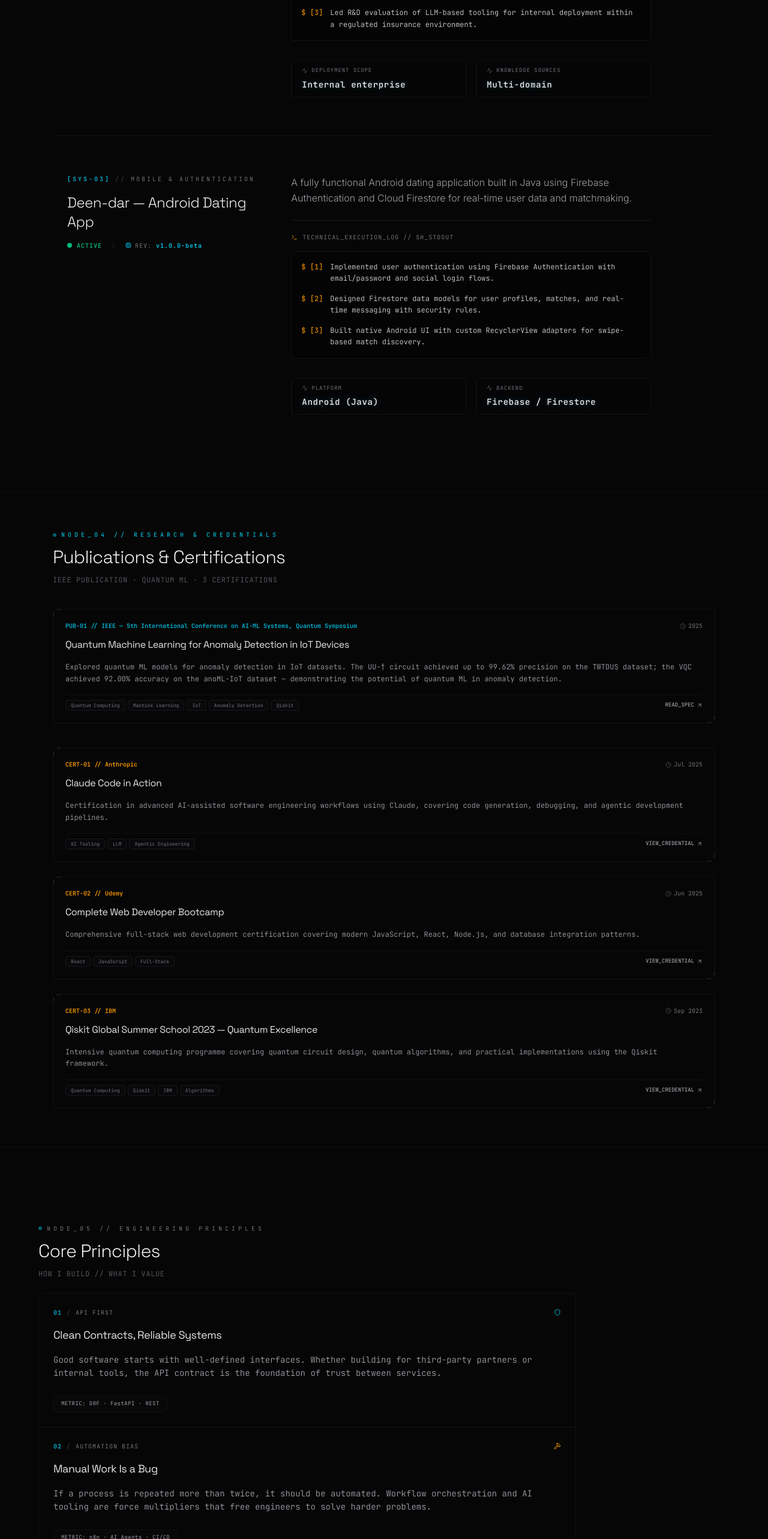
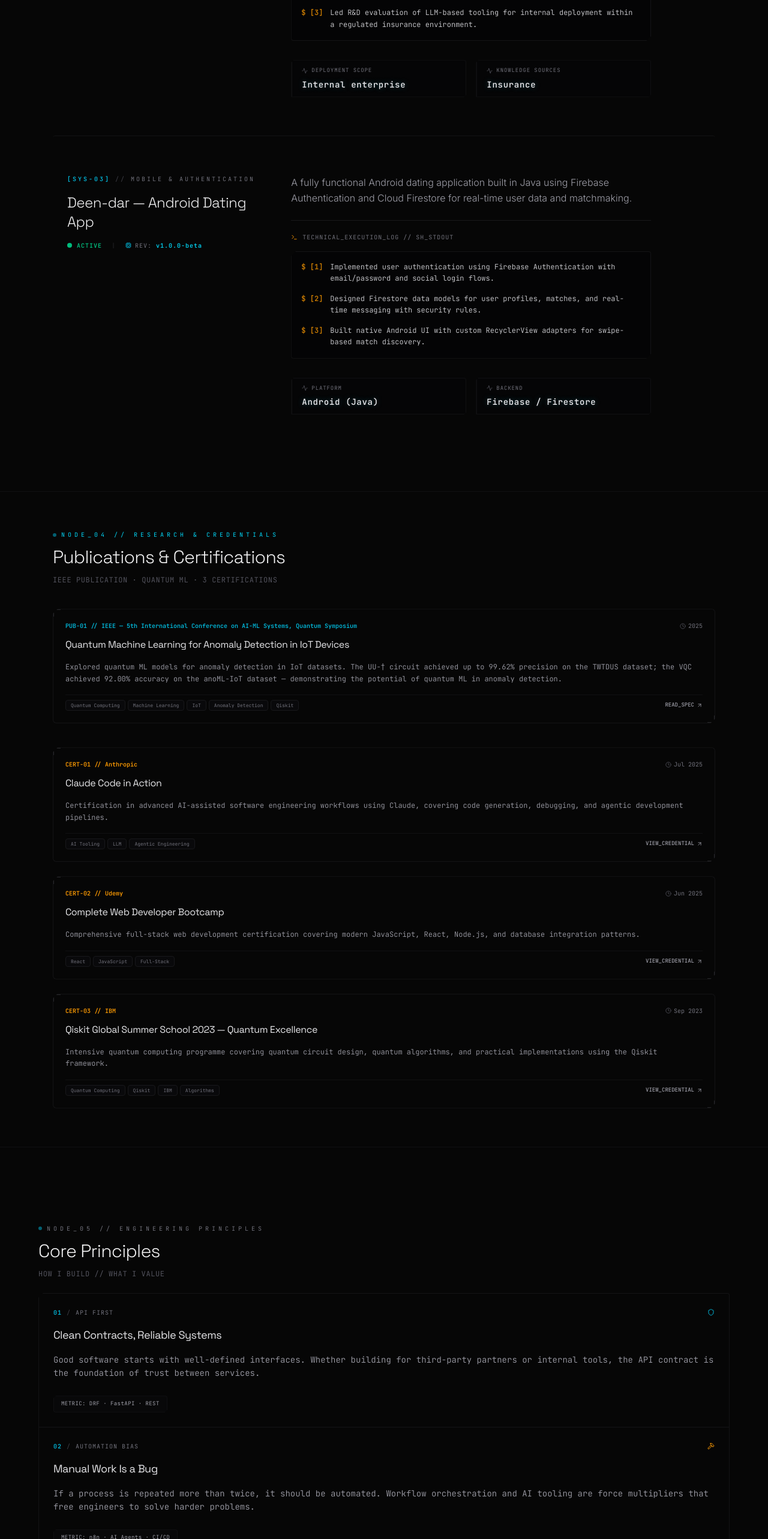
Before and after one commit to sfk-aayan/aayan-portfolio, a React (Vite) app: page / in a window 1280 px wide. Shown: the part 3680-6246 px from the top of the page at 60% size. Built offline with nearby package versions, Linux system fonts and the light colour scheme; no server answers.

Commit message:
feat: minor adjustments made

```diff
--- a/src/App.tsx
+++ b/src/App.tsx
@@ -130,7 +130,7 @@ export default function App() {
                 target="_blank"
                 rel="noopener noreferrer"
                 aria-label="LinkedIn"
-                className="text-zinc-600 hover:text-amber-500 transition-colors duration-200"
+                className="text-zinc-600 hover:text-cyan-400 transition-colors duration-200"
               >
                 <Linkedin size={14} />
               </a>
--- a/src/components/Philosophy/PhilosophySection.tsx
+++ b/src/components/Philosophy/PhilosophySection.tsx
@@ -50,7 +50,7 @@ export default function PhilosophySection() {
             </p>
           </div>
 
-          <div className="flex flex-col border border-zinc-900/80 rounded bg-[#070708]/30 overflow-hidden clip-tech-corners shadow-[0_0_30px_rgba(245,158,11,0.01)] hover:border-zinc-800 transition-colors duration-500 divide-y divide-zinc-900/80 max-w-4xl">
+          <div className="flex flex-col border border-zinc-900/80 rounded bg-[#070708]/30 overflow-hidden clip-tech-corners shadow-[0_0_30px_rgba(245,158,11,0.01)] hover:border-zinc-800 transition-colors duration-500 divide-y divide-zinc-900/80">
             {PHILOSOPHY_NODES.map((node, index) => (
               <div
                 key={index}
--- a/src/data.ts
+++ b/src/data.ts
@@ -147,7 +147,7 @@ export const SYSTEM_MODULES: SystemModule[] = [
     ],
     metrics: [
       { label: "Deployment scope", value: "Internal enterprise" },
-      { label: "Knowledge sources", value: "Multi-domain" },
+      { label: "Knowledge sources", value: "Insurance" },
     ],
     status: "ACTIVE",
     version: "v1.0.0-internal",
```
